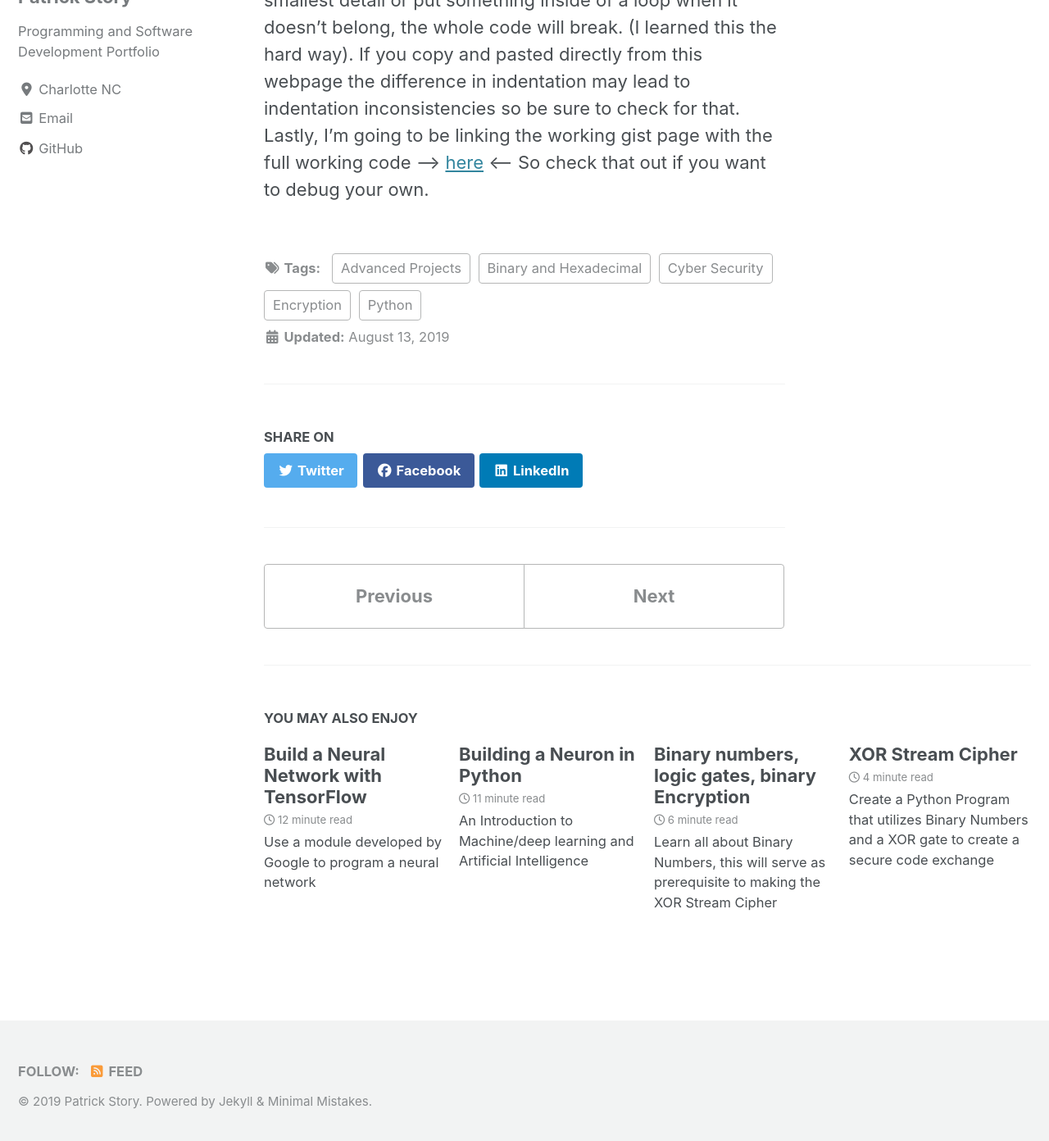
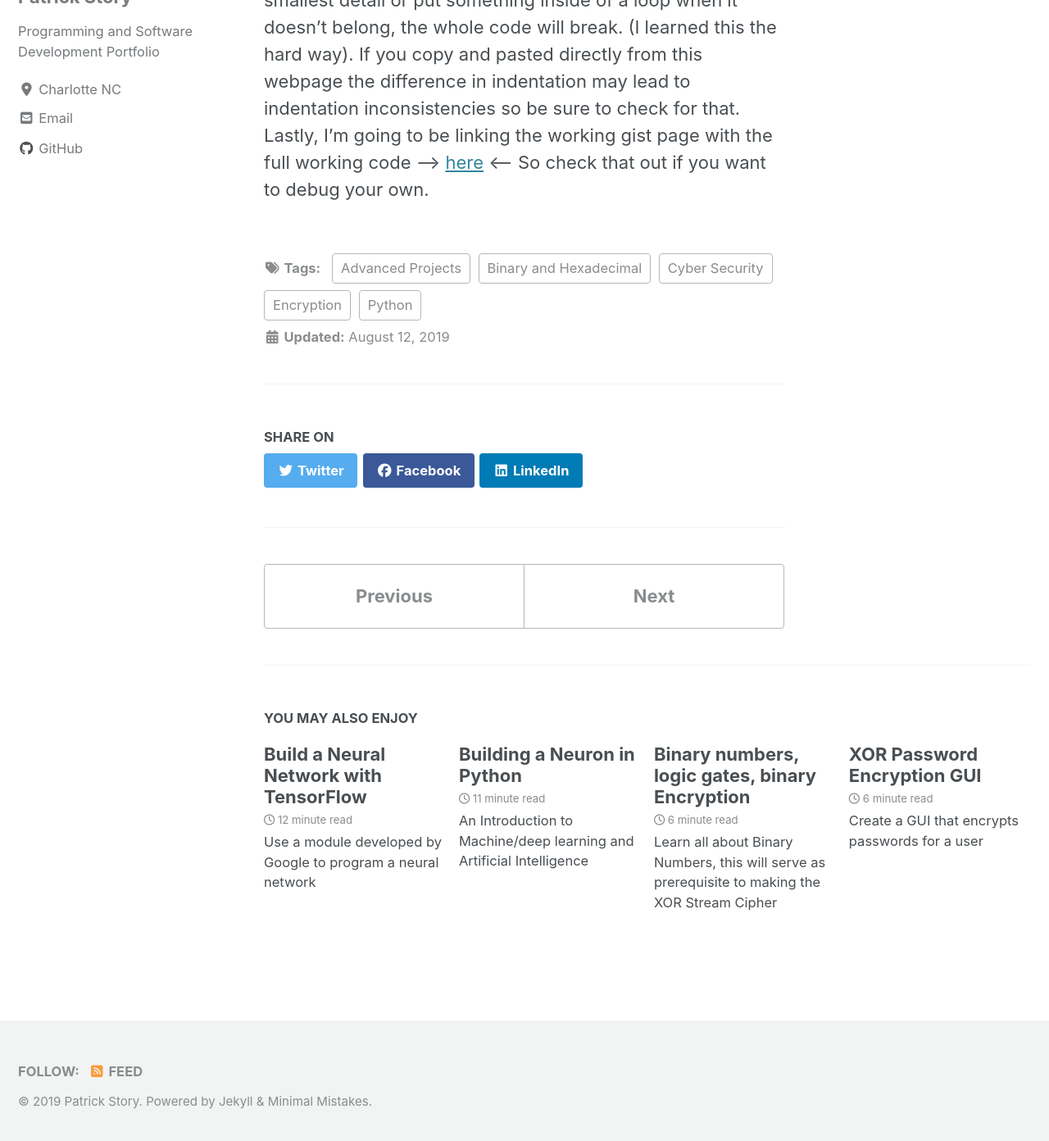
Before and after one commit to Patchyst/Patchyst.github.io, a Jekyll site: the page built from _posts/2019-08-12-BlockCipher.md, in a window 1280 px wide and 1400 px high, scrolled down 10015 px. Shown: the top 1392 px of the window at 82% size. Built offline with Jekyll 4.4.1, drawn with Linux system fonts in a browser that asks for light colours; cached includes are drawn as plain includes; nearby versions of some CDN libraries.

Commit message:
Updating dates

```diff
--- a/_posts/2019-08-13-BlockCipher.md
+++ b/_posts/2019-08-12-BlockCipher.md
@@ -1,6 +1,6 @@
 ---
 title: "Hexadecimal Block Cipher Encryption"
-date: 2019-08-13
+date: 2019-08-12
 tags: [Advanced Projects, Encryption, Binary and Hexadecimal, Python, Cyber Security]
 header:
   image: "images/encryption_ban.jpg"
```
Also changed, not shown: _posts/2019-08-13-XORstream.md (+1 -1 lines), _posts/2019-08-12-XOR.md (renamed from _posts/2019-08-13-XOR.md).
